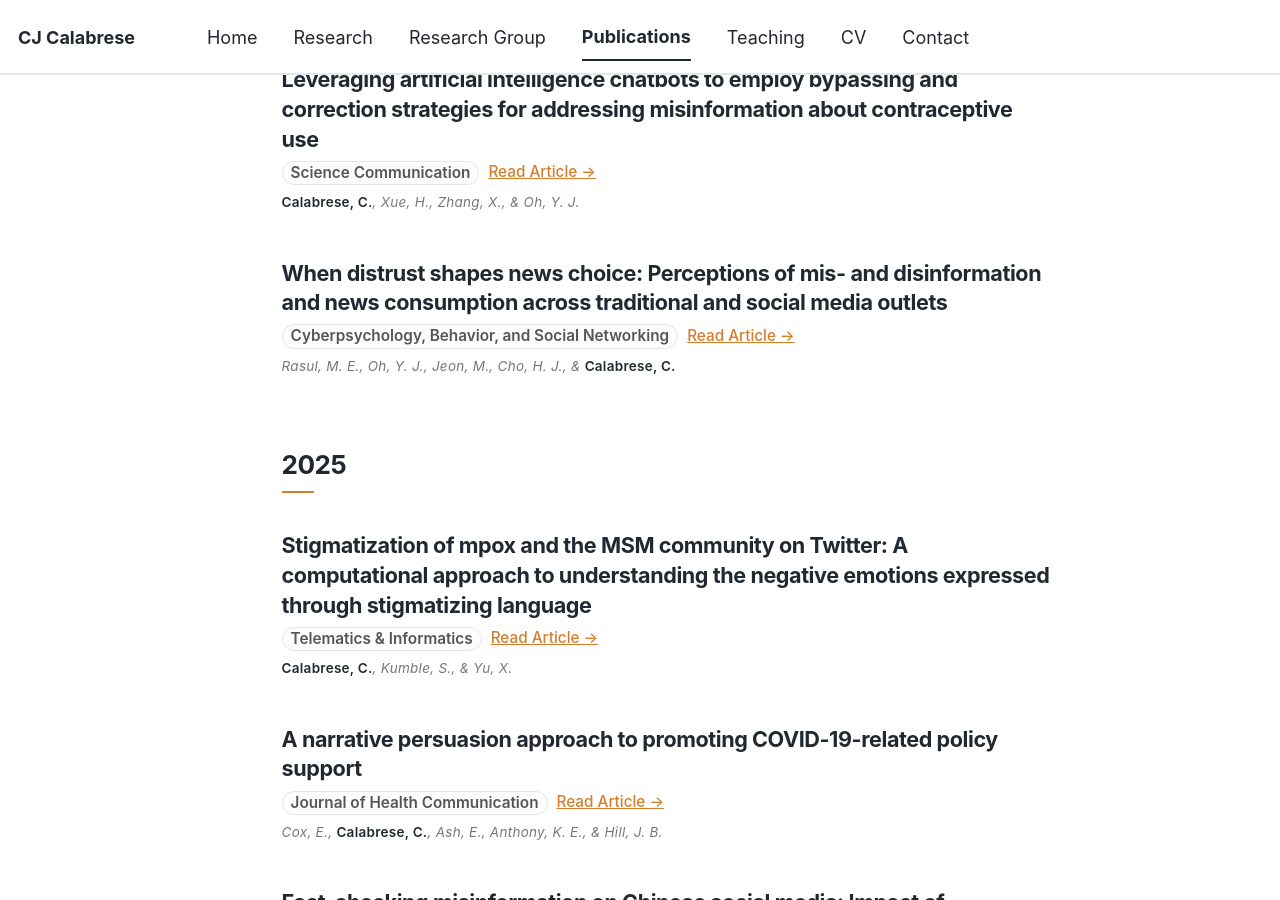
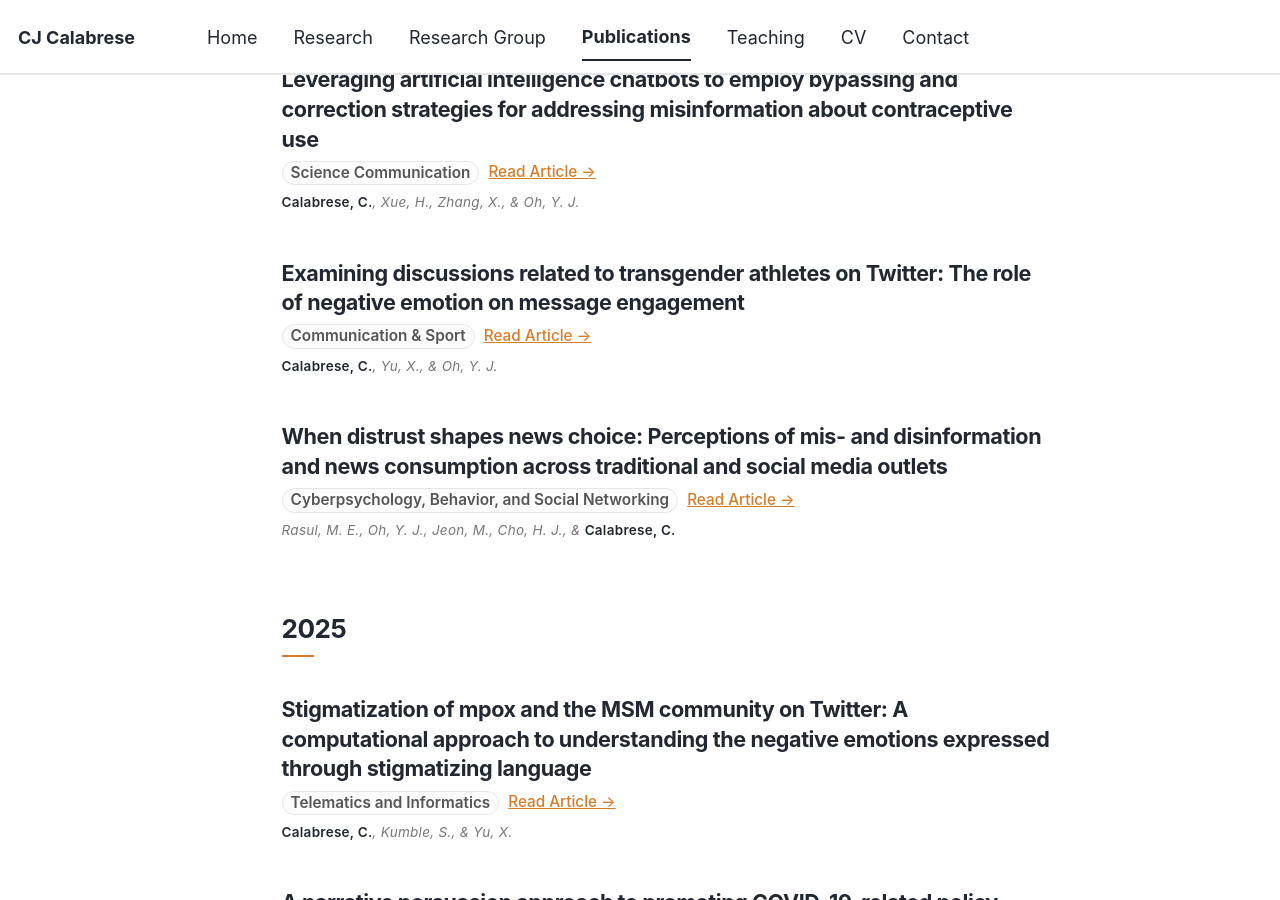
Before and after one commit to cjcalabresephd/cjcalabresephd.github.io, a Jekyll site: the page built from _pages/publications.md, in a window 1280 px wide and 900 px high, scrolled down 513 px. Built offline with Jekyll 4.4.1, drawn with Linux system fonts in a browser that asks for light colours; a script bundle is joined from its source files by our own code; library files that are not in the unit come from our copies; some of the changed text lies outside the part shown.

Commit message:
Update publications

```diff
--- a/_data/publications.yml
+++ b/_data/publications.yml
@@ -7,6 +7,12 @@
   authors: "Calabrese, C., Xue, H., Zhang, X., & Oh, Y. J."
   venue: "Science Communication"
   url: "https://doi.org/10.1177/10755470261418533"
+
+- year: 2026
+  title: "Examining discussions related to transgender athletes on Twitter: The role of negative emotion on message engagement"
+  authors: "Calabrese, C., Yu, X., & Oh, Y. J."
+  venue: "Communication & Sport"
+  url: "https://doi.org/10.1177/21674795241265969"
 
 - year: 2026
   title: "When distrust shapes news choice: Perceptions of mis- and disinformation and news consumption across traditional and social media outlets"
@@ -21,7 +27,7 @@
 - year: 2025
   title: "Stigmatization of mpox and the MSM community on Twitter: A computational approach to understanding the negative emotions expressed through stigmatizing language"
   authors: "Calabrese, C., Kumble, S., & Yu, X."
-  venue: "Telematics & Informatics"
+  venue: "Telematics and Informatics"
   url: "https://doi.org/10.1016/j.tele.2025.102326"
 
 - year: 2025
@@ -69,12 +75,6 @@
   authors: "Calabrese, C., Xue, H., & Zhang, J."
   venue: "BMC Public Health"
   url: "https://doi.org/10.1186/s12889-024-20191-8"
-
-- year: 2024
-  title: "Examining discussions related to transgender athletes on Twitter: The role of negative emotion on message engagement"
-  authors: "Calabrese, C., Yu, X., & Oh, Y. J."
-  venue: "Communication & Sport"
-  url: "https://doi.org/10.1177/21674795241265969"
 
 - year: 2024
   title: "Dyadic and longitudinal influences of sexual communication on relationship satisfaction, emotional intimacy, and daily affect among same-sex male couples"
```
